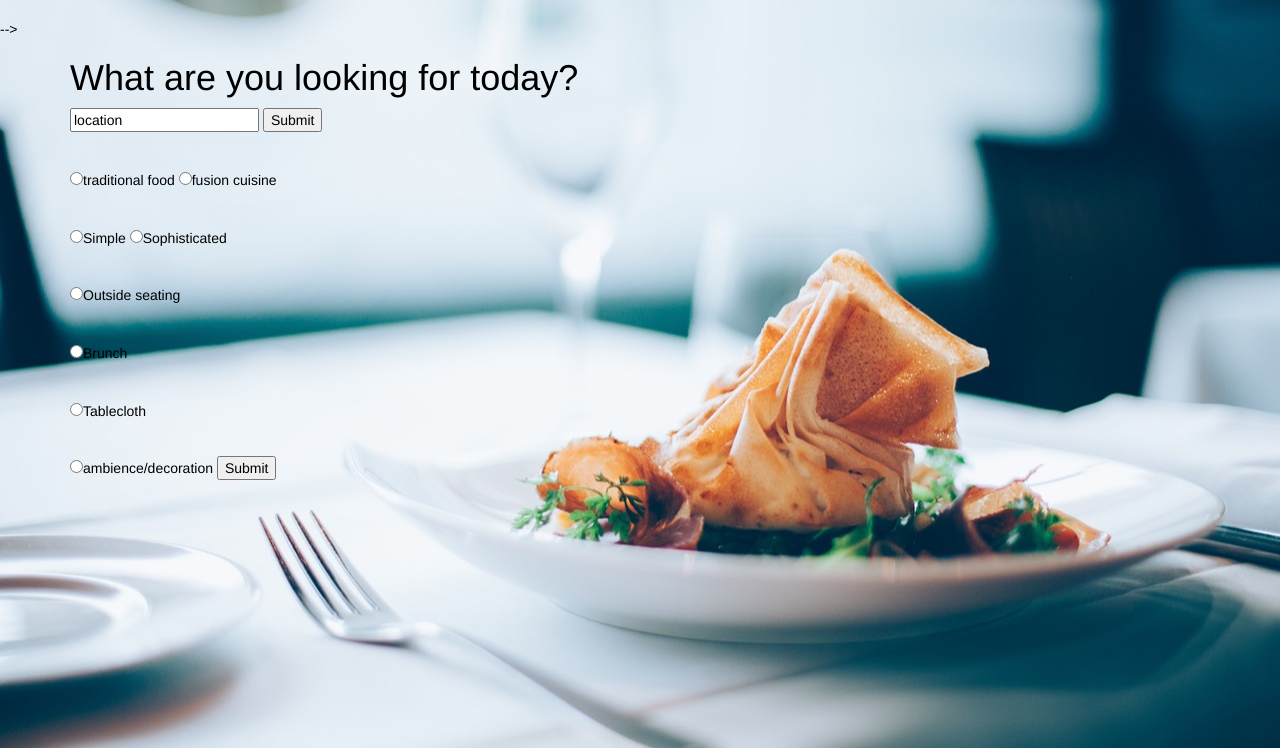
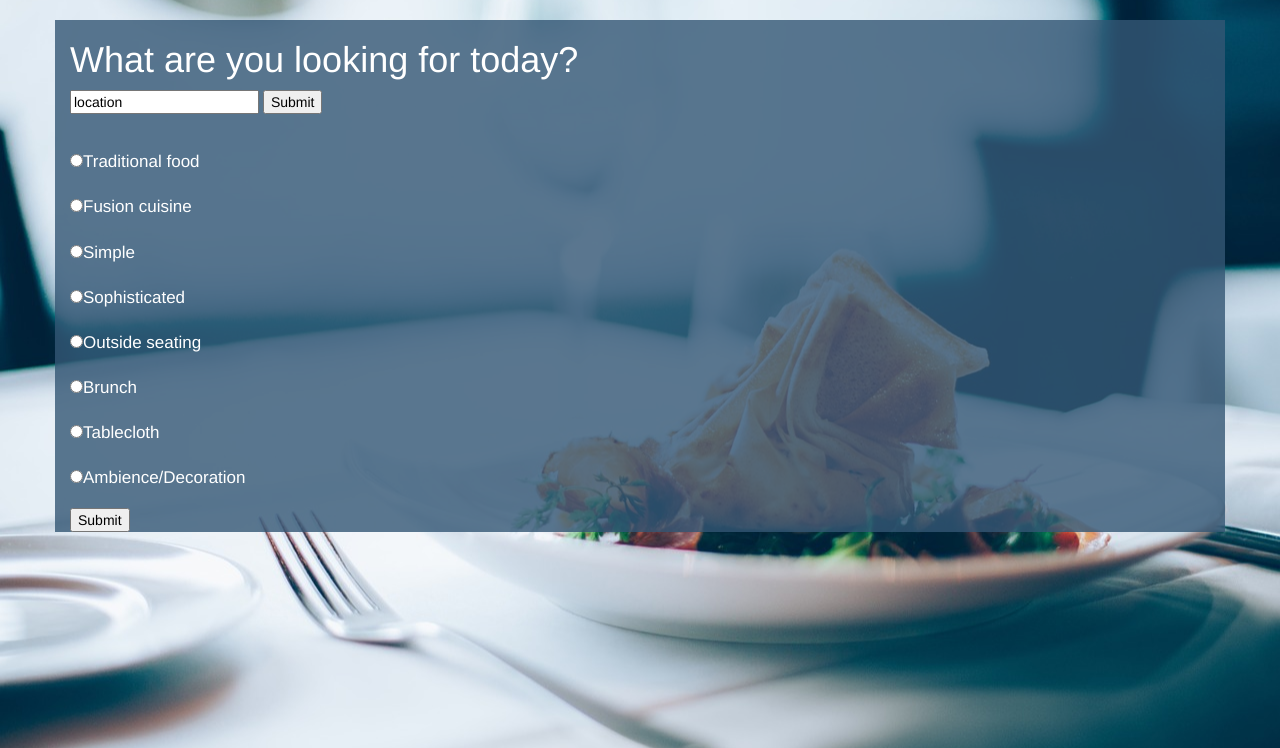
Before and after one commit to letaniaferreira/Dining-hero, a Flask app: page /advanced_search_form in a window 1280 px wide. Shown: the part 52-800 px from the top of the page. Run offline with Flask 2, Linux system fonts and the light colour scheme; some libraries are stand-ins or nearby versions.

Commit message:
adjusted colors and text size

```diff
--- a/server.py
+++ b/server.py
@@ -182,6 +182,7 @@ def results():
     """shows users restaurant suggestion"""
 
     food_type = request.args.get('type_of_food')
+    food_type = food_type.title()
 
 
     list_food_categories = db.session.query(Category).filter_by(specialty=food_type).all()
@@ -259,6 +260,29 @@ def show_favorite_restaurants():
 
     return render_template("rated_restaurants.html", rated_restaurants=rated_restaurants)
 
+@app.route('/favorite_spots')
+def show_restaurants_rated_five():
+    """show user profile"""
+    try:
+        email = session['email']
+
+        user = User.query.filter_by(email=email).first()
+
+        rated_restaurants = user.rating #this is a list
+
+        favorite_spots = []
+
+        for rating in rated_restaurants:
+            if rating.score == 5:
+                if len(favorite_spots) < 6:
+                    favorite_spots.append(rating.restaurant)
+
+        return render_template("favorite_spots.html", favorite_spots=favorite_spots)
+
+    except KeyError:
+        flash("You need to be logged in to see your favorite spots!")
+        return redirect('/show-login')
+
 @app.route("/logout")
 def log_out():
     """Logs the user out"""
@@ -277,6 +301,6 @@ if __name__ == "__main__":
     connect_to_db(app)
 
     # Use the DebugToolbar
-    DebugToolbarExtension(app)
+    # DebugToolbarExtension(app)
 
     app.run() # the app.run should be the last thing on your app in order to not cause conflicts
--- a/static/dininghero.css
+++ b/static/dininghero.css
@@ -13,3 +13,30 @@ body {
   line-height: 1.3;
   -webkit-font-smoothing: antialiased;
 }
+
+.container {
+    background-color: rgba(52, 87, 117, 0.8);
+    color: white;
+}
+
+a:link {
+color: #FFCA33;
+}
+a:visited {
+color: #FFCA33;
+}
+a:hover {
+color: #FFCA33;
+}
+
+.submit {
+  color: black;
+}
+
+.categories {
+  font-size: 17px;
+}
+
+.details {
+  font-size: 17px;
+}
--- a/templates/advanced_results.html
+++ b/templates/advanced_results.html
@@ -20,10 +20,10 @@
         Restaurant address: {{ restaurant.address }}
         <br>
         <br>
-
+       <!--  Open hours:
         {% for hour in restaurant.hour %}
-        Open hours: {{ hour.open_time}}
-        {% endfor %}
+        {{ hour.open_time[0] }} to {{ hour.closing_time[0] }}
+        {% endfor %} -->
 
         <br>
 
--- a/templates/advanced_search.html
+++ b/templates/advanced_search.html
@@ -9,36 +9,42 @@
 <h1>What are you looking for today?</h1>
 
 <form action='/advanced_search'>
+    <div class='submit'>
     <input type='text' name='chosen_location' value='location'>
     <input type='submit' />
+    </div>
 </form>
 <br>
 <br>
 <form action='/advanced_search'>
-    <input type='radio' name='traditional' value='feature_5'>traditional food
-    <input type='radio' name= 'traditional' value='feature_6'>fusion cuisine
+    <div class='categories'>
+    <input type='radio' name='traditional' value='feature_5'>Traditional food
     <br>
+    <br>
+    <input type='radio' name= 'traditional' value='feature_6'>Fusion cuisine
     <br>
     <br>
     <input type='radio' name='sophistication' value='Simple'>Simple
+    <br>
+    <br>
     <input type='radio' name= 'sophistication' value='Sophisticated'>Sophisticated
-    <br>
     <br>
     <br>
     <input type='radio' name='outside' value='Outside seating'>Outside seating
     <br>
     <br>
-    <br>
     <input type='radio' name='brunch' value='Brunch'>Brunch
-    <br>
     <br>
     <br>
     <input type='radio' name='tablecloth' value='Tablecloth'>Tablecloth
     <br>
     <br>
+    <input type='radio' name='ambience'>Ambience/Decoration
+    </div>
+    <div class='submit'>
     <br>
-    <input type='radio' name='ambience'>ambience/decoration
     <input type='submit' />
+    </div>
 </form>
 
 
--- a/templates/base.html
+++ b/templates/base.html
@@ -44,7 +44,7 @@
 
       <ul class="nav navbar-nav navbar-right">
 
-        <li class="nav_text"><a href="#">Favorite spots</a></li>
+        <li class="nav_text"><a href="/favorite_spots">Favorite spots</a></li>
         <li class="nav_text"><a href="/">Main page</a></li>
         <li class="nav_text"><a href="/registration">Registration</a></li>
         <li class="nav_text"><a href="/profile">Profile</a></li>
@@ -58,11 +58,11 @@
 </nav>
 
 
- -->
+
     <div class='container'>
- <ul>
+ <ul style="list-style-type:none">
  {% for message in get_flashed_messages() %}
- <li>{{ message }}</li>
+ <li><h4>{{ message }}</h4></li>
  {% endfor %}
  </ul>
 
--- a/templates/login.html
+++ b/templates/login.html
@@ -16,8 +16,9 @@ email: <input type='text' name='email'>
 password: <input type='password' name='password'>
 <br>
 <br>
-
+<div class='submit'>
 <input type='submit' value='submit'>
+</div>
 
 
 <h3><a href='/registration'>Click here to register</a></h3>
--- a/templates/profile.html
+++ b/templates/profile.html
@@ -14,7 +14,7 @@
       {% for restaurant in favorite_spots %}
           <li>
             <a href="/restaurants/{{ restaurant.restaurant_id }}">
-                {{ restaurant.name }}
+                <h4>{{ restaurant.name }}</h4>
               </a>
           </li>
       {% endfor %}
--- a/templates/registration_form.html
+++ b/templates/registration_form.html
@@ -21,7 +21,9 @@
   <input type="password" name="password">
   <br>
   <br>
+  <div class='submit'>
   <input type="submit" value="Submit">
+  </div>
 
 </form>
 
--- a/templates/restaurants.html
+++ b/templates/restaurants.html
@@ -9,7 +9,7 @@
       {% for restaurant in restaurants %}
           <li>
               <a href="/restaurants/{{ restaurant.restaurant_id }}">
-                {{ restaurant.name}}
+                <h4>{{ restaurant.name }}</h4>
               </a>
           </li>
       {% endfor %}
--- a/templates/results.html
+++ b/templates/results.html
@@ -7,6 +7,7 @@
 
 <h1>Try this place: </h1>
 
+    <div class='details'>
     {% for restaurant in restaurants %}
 
         <br>
@@ -23,8 +24,9 @@
         <br>
 
         {% for hour in restaurant.hour %}
-        Open hours: {{ hour.open_time}}
+       <!--  Open hours: {{ hour.open_time}} -->
         {% endfor %}
+        </div>
 
         <br>
 
```
Also changed, not shown: templates/main_page.html (+5 -13 lines), templates/restaurant_details.html (+10 -11 lines).
